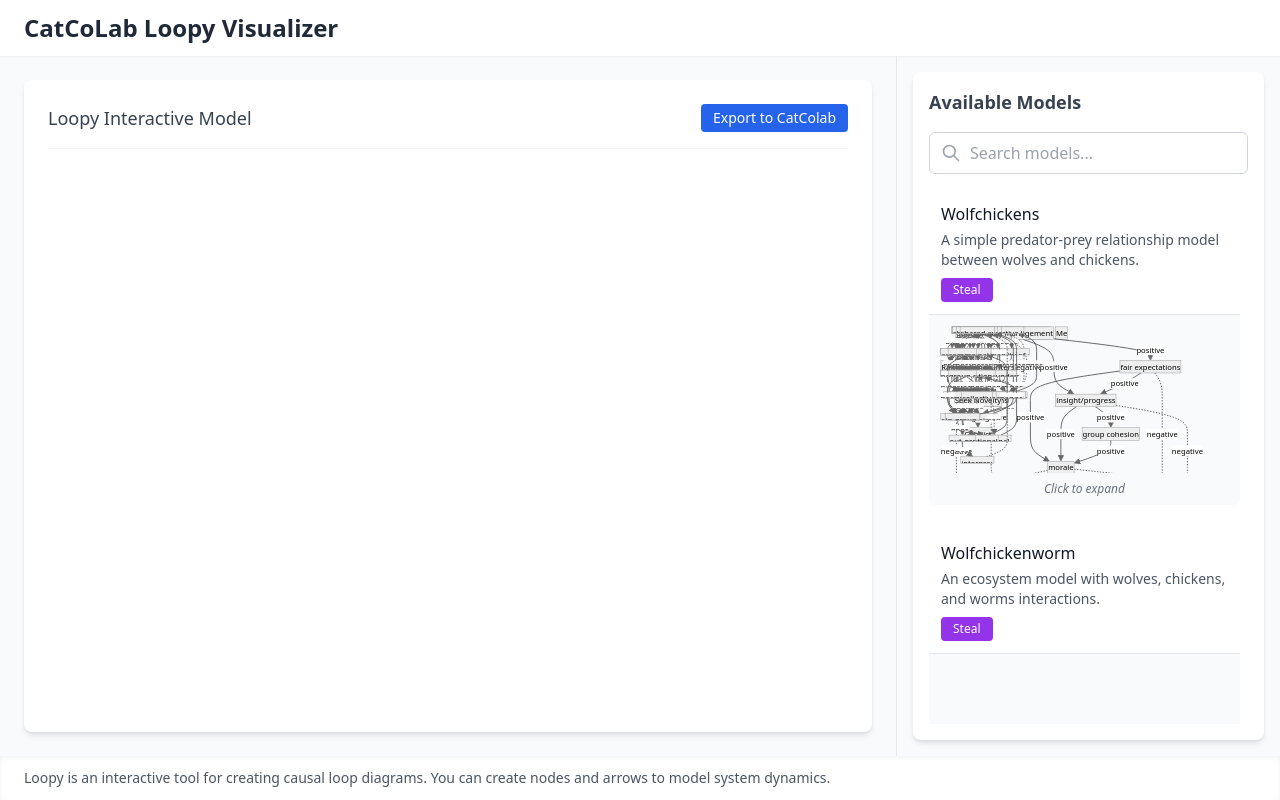
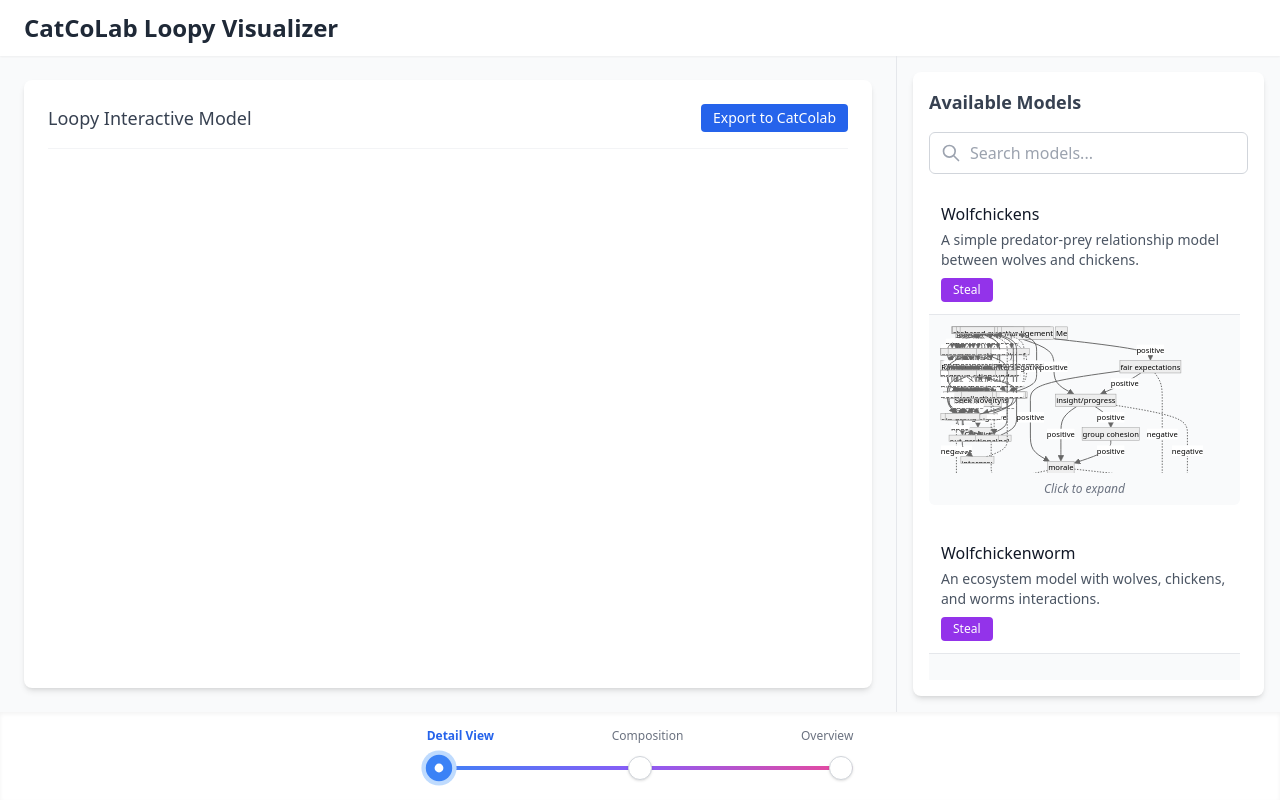
Before and after one commit to AayushKucheria/live_interfaces, a React (Vite) app: page /#/ in a window 1280 px wide. Built offline with nearby package versions, Linux system fonts and the light colour scheme.

Commit message:
added a small slider for three different views (detail, composition, overview)

```diff
--- a/src/UnifiedInterface.jsx
+++ b/src/UnifiedInterface.jsx
@@ -403,6 +403,16 @@
   const [feedbackModel, setFeedbackModel] = useState(null);
   const [feedbackTitle, setFeedbackTitle] = useState('');
 
+  // Add a new state for the view mode
+  const [viewMode, setViewMode] = useState('detail'); // Options: 'detail', 'composition', 'overview'
+
+  // Handle view mode changes
+  const handleViewModeChange = (mode) => {
+    console.log(`View mode changed to: ${mode}`);
+    setViewMode(mode);
+    // In the future, this function will update the layout based on the selected view
+  };
+
   // Handler to open modal with a specific model
   const handleExpandModel = (model, title) => {
     setModalModel(model);
@@ -576,13 +586,74 @@
         </aside>
       </div>
 
-      {/* Footer with info */}
-      <footer className="bg-white shadow-inner px-6 py-3 text-sm text-gray-600">
-        <p>
-          Loopy is an interactive tool for creating causal loop diagrams.
-          You can create nodes and arrows to model system dynamics.
-        </p>
-      </footer>
+      {/* Replace footer with view mode slider */}
+      <div className="bg-white shadow-inner py-4 flex justify-center items-center">
+        <div className="w-1/3 flex flex-col items-center">
+          <div className="flex justify-between w-full mb-2">
+            <span className={`text-xs font-medium transition-colors duration-200 ${viewMode === 'detail' ? 'text-blue-600 font-semibold' : 'text-gray-500'}`}>Detail View</span>
+            <span className={`text-xs font-medium transition-colors duration-200 ${viewMode === 'composition' ? 'text-purple-600 font-semibold' : 'text-gray-500'}`}>Composition</span>
+            <span className={`text-xs font-medium transition-colors duration-200 ${viewMode === 'overview' ? 'text-pink-600 font-semibold' : 'text-gray-500'}`}>Overview</span>
+          </div>
+          <div className="relative w-full h-8">
+            {/* Background track */}
+            <div
+              className="absolute left-0 right-0 top-1/2 h-1 -mt-0.5 rounded-full"
+              style={{
+                background: 'linear-gradient(to right, #3b82f6, #8b5cf6, #ec4899)'
+              }}
+            ></div>
+
+            {/* Colored progress track */}
+            <div
+              className="absolute left-0 top-1/2 h-1 -mt-0.5 rounded-full transition-all duration-300"
+              style={{
+                width: viewMode === 'detail' ? '0%' : viewMode === 'composition' ? '50%' : '100%'
+              }}
+            ></div>
+
+            {/* Invisible range input */}
+            <input
+              type="range"
+              min="0"
+              max="2"
+              step="1"
+              value={viewMode === 'detail' ? 0 : viewMode === 'composition' ? 1 : 2}
+              onChange={(e) => {
+                const val = parseInt(e.target.value, 10);
+                if (val === 0) handleViewModeChange('detail');
+                else if (val === 1) handleViewModeChange('composition');
+                else handleViewModeChange('overview');
+              }}
+              className="appearance-none absolute inset-0 w-full h-2 mt-3 opacity-0 cursor-pointer z-10"
+            />
+
+            {/* Slider button markers */}
+            <div className="flex justify-between w-full absolute top-1/2 -mt-3 z-0">
+              <button
+                className={`w-6 h-6 rounded-full shadow transition-all duration-300 flex items-center justify-center
+                  ${viewMode === 'detail' ? 'bg-blue-500 ring-4 ring-blue-200 scale-110' : 'bg-white border border-gray-300'}`}
+                onClick={() => handleViewModeChange('detail')}
+              >
+                {viewMode === 'detail' && <div className="w-2 h-2 bg-white rounded-full"></div>}
+              </button>
+              <button
+                className={`w-6 h-6 rounded-full shadow transition-all duration-300 flex items-center justify-center
+                  ${viewMode === 'composition' ? 'bg-purple-500 ring-4 ring-purple-200 scale-110' : 'bg-white border border-gray-300'}`}
+                onClick={() => handleViewModeChange('composition')}
+              >
+                {viewMode === 'composition' && <div className="w-2 h-2 bg-white rounded-full"></div>}
+              </button>
+              <button
+                className={`w-6 h-6 rounded-full shadow transition-all duration-300 flex items-center justify-center
+                  ${viewMode === 'overview' ? 'bg-pink-500 ring-4 ring-pink-200 scale-110' : 'bg-white border border-gray-300'}`}
+                onClick={() => handleViewModeChange('overview')}
+              >
+                {viewMode === 'overview' && <div className="w-2 h-2 bg-white rounded-full"></div>}
+              </button>
+            </div>
+          </div>
+        </div>
+      </div>
 
       {/* Modal for expanded Mermaid view */}
       <MermaidModal
```
